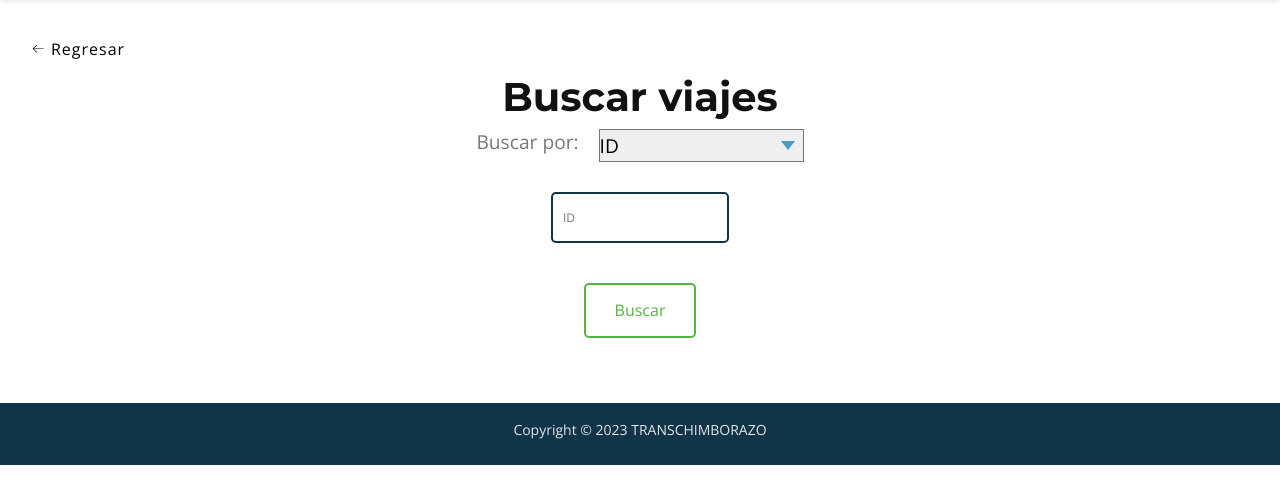
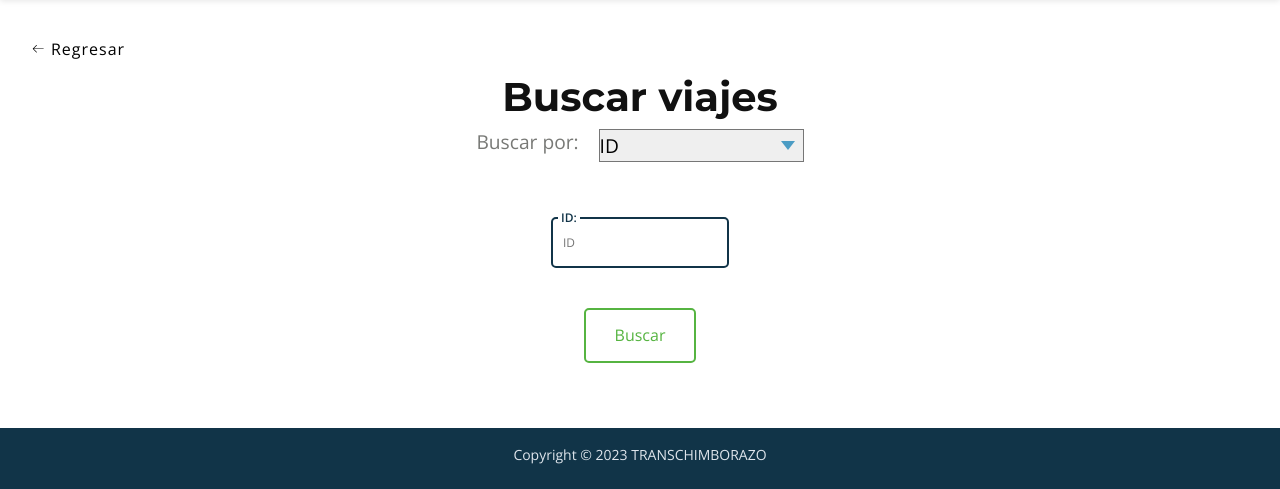
Before and after one commit to Gokruzk/book_fligths_travels, a PHP site: page /Proyecto/Vista/buscar_viaje.php in a window 1280 px wide. Shown: the part 77-566 px from the top of the page. Run offline with PHP 8.4, Linux system fonts and the light colour scheme; some libraries are stand-ins or nearby versions.

Commit message:
arreglado

```diff
--- a/Proyecto/Vista/buscar_bus.php
+++ b/Proyecto/Vista/buscar_bus.php
@@ -72,12 +72,12 @@
 
                 <div style="margin-top: 30px;" class="contenedor-inputs">
                     <div id="conductor-id" class="coolinput" style="display: none;">
-                        <label for="input" class="text">Conductor:</label>
+                        <label for="input" class="textLabel">Conductor:</label>
                         <input id="valor-conductor" type="text" placeholder="Nombre" name="conductor" class="input">
                     </div>
 
                     <div id="placa-id" class="coolinput">
-                        <label for="input" class="text">Placa del bus</label>
+                        <label for="input" class="textLabel">Placa del bus</label>
                         <input required id="valor-placa" type="text"
                             title="Siga el patrón de placa, si tiene 3 dígitos anteponga el 0"
                             pattern="^([A-Z]{3})-[0-9]{4}$" placeholder="AAA-0000" name="placa" class="input">
--- a/Proyecto/Vista/buscar_viaje.php
+++ b/Proyecto/Vista/buscar_viaje.php
@@ -76,47 +76,47 @@
 
                 <div style="margin-top: 30px;" class="contenedor-inputs">
                     <div id="id-id" class="coolinput">
-                        <label for="input" class="text">ID:</label>
+                        <label for="input" class="textLabel">ID:</label>
                         <input id="valor-id" required type="text" placeholder="ID" name="id" class="input"></input>
                     </div>
 
                     <div id="origen-id" class="coolinput" style="display: none;">
-                        <label for="input" class="text">Lugar de origen:</label>
+                        <label for="input" class="textLabel">Lugar de origen:</label>
                         <input id="valor-origen" type="text" placeholder="Origen" name="lugar_origen"
                             class="input"></input>
                     </div>
 
                     <div id="conductor-id" class="coolinput" style="display: none;">
-                        <label for="input" class="text">Nombre del conductor:</label>
+                        <label for="input" class="textLabel">Nombre del conductor:</label>
                         <input id="valor-conductor" type="text" placeholder="Conductor" name="conductor"
                             class="input"></input>
                     </div>
 
                     <div id="destino-id" class="coolinput" style="display: none;">
-                        <label for="input" class="text">Lugar de destino</label>
+                        <label for="input" class="textLabel">Lugar de destino</label>
                         <input id="valor-destino" type="text" placeholder="Destino" class="input"
                             name="lugar_destino"></input>
                     </div>
 
                     <div id="placa-id" class="coolinput" style="display: none;">
-                        <label for="input" class="text">Placa del bus asignado</label>
+                        <label for="input" class="textLabel">Placa del bus asignado</label>
                         <input id="valor-placa" type="text"
                             title="Siga el patrón de placa, si tiene 3 dígitos anteponga el 0"
                             pattern="^([A-Z]{3})-[0-9]{4}$" placeholder="Placa" name="placa_bus" class="input"></input>
                     </div>
 
                     <div id="fecha-id" class="coolinput" style="display: none;">
-                        <label for="input" class="text">Fecha del viaje</label>
+                        <label for="input" class="textLabel">Fecha del viaje</label>
                         <input id="valor-fecha" type="date" name="fecha_viaje" class="input"></input>
                     </div>
 
                     <div id="hora-id" class="coolinput" style="display: none;">
-                        <label for="input" class="text">Hora de salida</label>
+                        <label for="input" class="textLabel">Hora de salida</label>
                         <input id="valor-hora" type="time" name="hora_salida" class="input"></input>
                     </div>
 
                     <div id="precio-id" class="coolinput" style="display: none;">
-                        <label for="input" class="text">Precio $</label>
+                        <label for="input" class="textLabel">Precio $</label>
                         <input id="valor-precio" type="number" min="1" step="0.01" class="input" placeholder="0.00"
                             name="precio_viaje" />
                     </div>
--- a/Proyecto/Vista/reservas.php
+++ b/Proyecto/Vista/reservas.php
@@ -14,6 +14,7 @@
     <link href="../../CSS/magnific-popup.css" rel="stylesheet">
     <link href="../../CSS/styles.css" rel="stylesheet">
     <link href="../../CSS/Estilos.css" rel="stylesheet">
+    <link href="../../CSS/estilos-admin.css" rel="stylesheet">
 
     <!-- Favicon  -->
     <link rel="icon" href="../../images/favicon.png">
@@ -61,7 +62,7 @@
                     <a href="../Modelo/reporte6.php?value=<?php echo $viaj['id_reserva'] ?>">
                         <button class="btnAdmin" style="margin-bottom: 10px;">Comprobante</button>
                     </a>
-                    <button i class="btnGuardar btnAdmin" type="button" name="<?php echo $viaj['id_reserva'] ?>">
+                    <button i class="btnCancelar btnAdmin" type="button" name="<?php echo $viaj['id_reserva'] ?>">
                         Cancelar
                     </button>
                     <!-- Modal -->
--- a/Proyecto/Vista/viajes_list.php
+++ b/Proyecto/Vista/viajes_list.php
@@ -23,6 +23,7 @@ $correo = $est['correo'];
     <link href="../../CSS/magnific-popup.css" rel="stylesheet">
     <link href="../../CSS/styles.css" rel="stylesheet">
     <link href="../../CSS/Estilos.css" rel="stylesheet">
+    <link href="../../CSS/estilos-admin.css" rel="stylesheet">
 
 
     <!-- Favicon  -->
```
